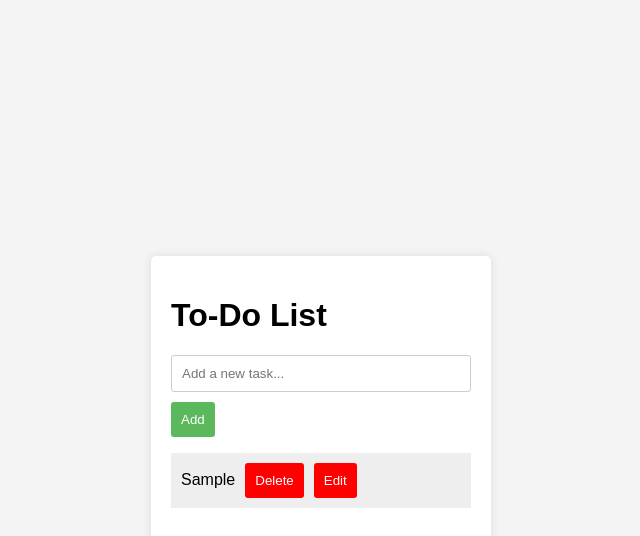
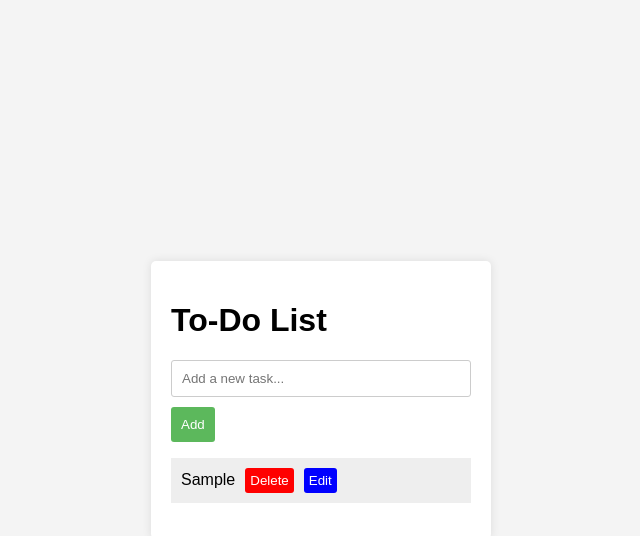
Before and after one commit to Ujjwal-Singh-20/To-Do-List-Application, a plain HTML site: page index.html in a window 1280 px wide. Both pictures are taken after typing "Sample" into the empty fields and a click on the button "Add". Shown: the whole page, without its empty margins (319-959 px from the left). Drawn offline with Linux system fonts and the light colour scheme.

Commit message:
Edit button styles.css

```diff
--- a/styles.css
+++ b/styles.css
@@ -65,3 +65,21 @@ li button {
     border-radius: 3px;
     cursor: pointer;
 }
+
+li button {
+    margin-left: 10px;
+    padding: 5px;
+    border: none;
+    border-radius: 3px;
+    cursor: pointer;
+}
+
+li button:first-of-type {
+    background: red;
+    color: white;
+}
+
+li button:last-of-type {
+    background: blue;
+    color: white;
+}
```
